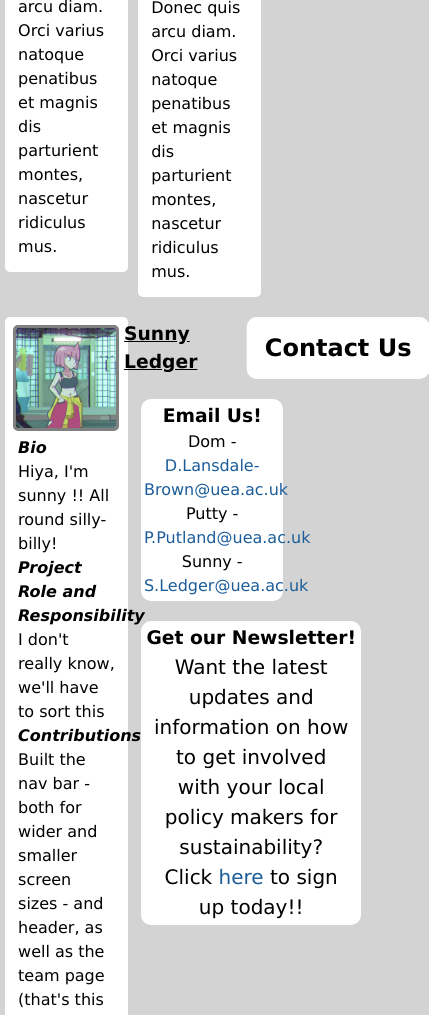
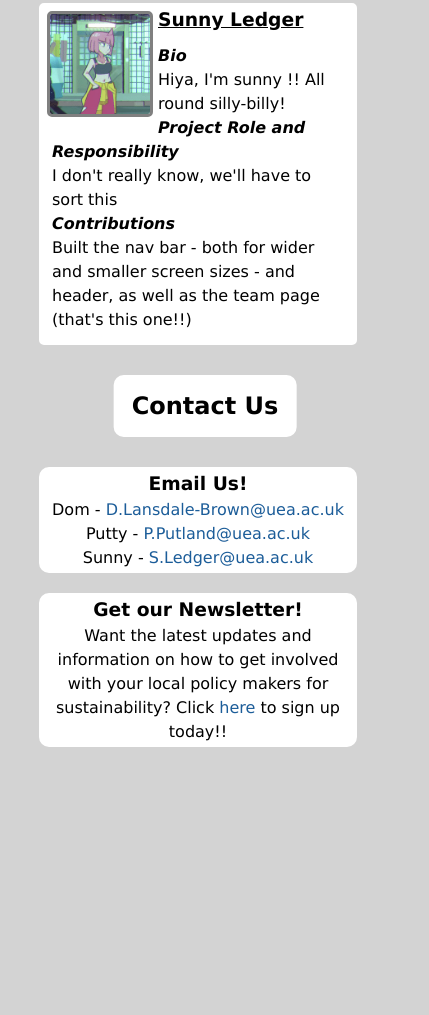
Before and after one commit to Scacer/forThePeople, a plain HTML site: page team.html in a window 390 px wide. Shown: the part 985-2000 px from the top of the page, 429 px wide, since content can reach past the window. After the commit the page ends 1752 px from the top, so only its background shows below. Drawn offline with Linux system fonts and the light colour scheme.

Commit message:
Team Page Mobile
the team page is now mobile-friendly

```diff
--- a/forThePeople.css
+++ b/forThePeople.css
@@ -104,12 +104,6 @@
     transform: translateX(-50%);
 }
 
-.contactBox {
-    float:left;
-    margin:10px 2%;
-    min-height:100px;
-}
-
 .contactBox p, .contactBox h3 {
     text-align:center;
 }
@@ -128,22 +122,15 @@
     cursor:pointer;
 }
 
-#emailBox {
-    width:35%;
-}
-
-#newsletterBox{
-    width:55%;
-}
-
-#newsletterBox p {
-    margin: 0px 10px;
-    font-size:20px;
-}
-
 /* Media Queries */
 
 @media only screen and (max-width: 768px) {
+
+    nav {
+        position:absolute;
+        z-index:1;
+        justify-content:center;
+    }
 
     header {
         height:50px;
@@ -183,11 +170,12 @@
         background-color: #5593ce;
     }
 
-    nav {
-        position:absolute;
-        z-index:1;
-        justify-content:center;
+    .teamMember, .contactBox {
+        display:block;
+        width:80%;
+        margin:20px 10%;
     }
+
 
     #goalsNav {
         display:none;
@@ -240,8 +228,27 @@
         font-size:small;
     }
 
+    .contactBox {
+        float:left;
+        margin:10px 2%;
+        min-height:100px;
+    }
+
     #hamburger {
         display:none;
     }
 
+    #emailBox {
+        width:35%;
+    }
+
+    #newsletterBox{
+        width:55%;
+    }
+
+    #newsletterBox p {
+        margin: 0px 10px;
+        font-size:20px;
+    }
+
 }
```
Also changed, not shown: index.html (+3 -1 lines).
